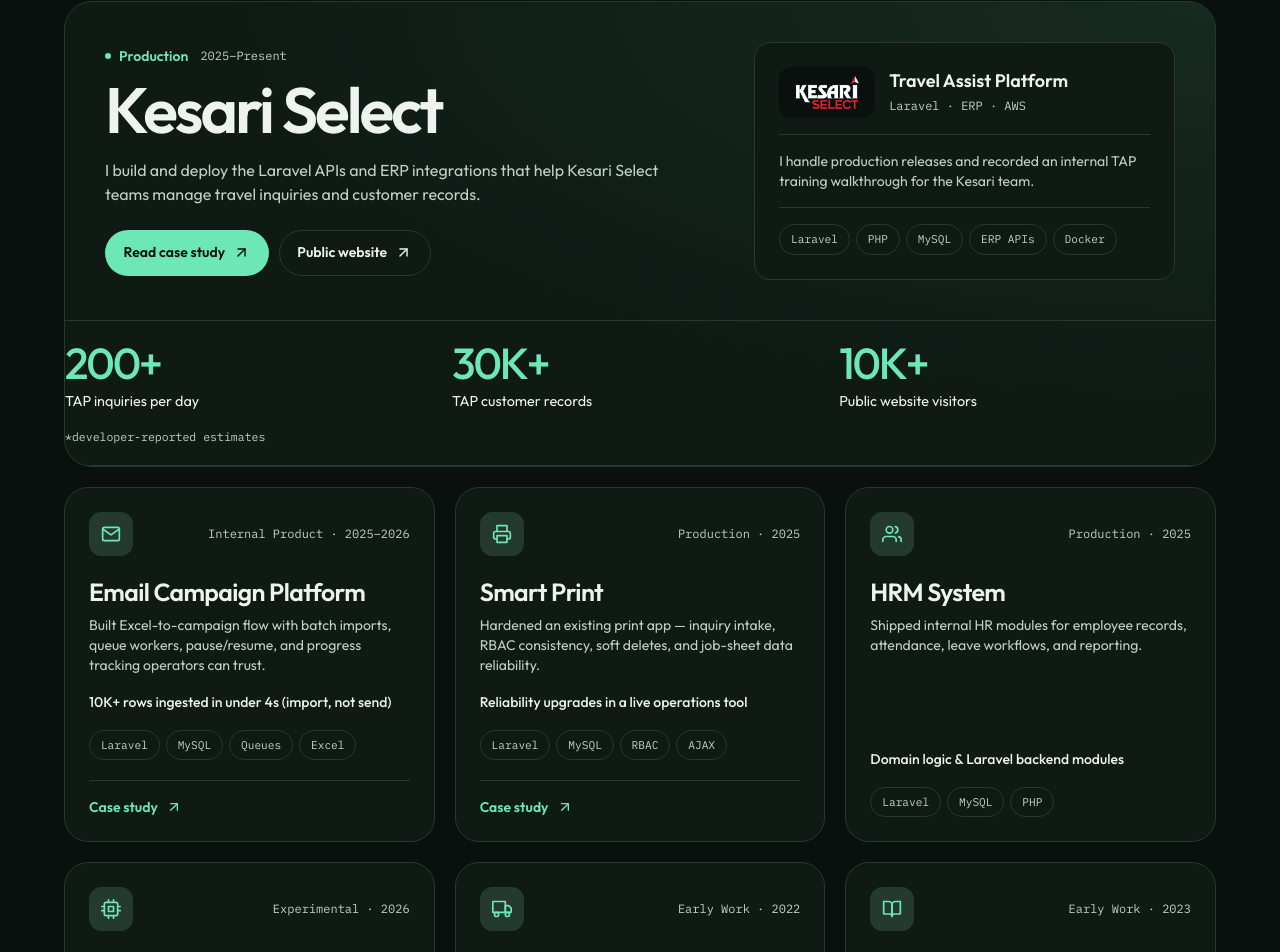
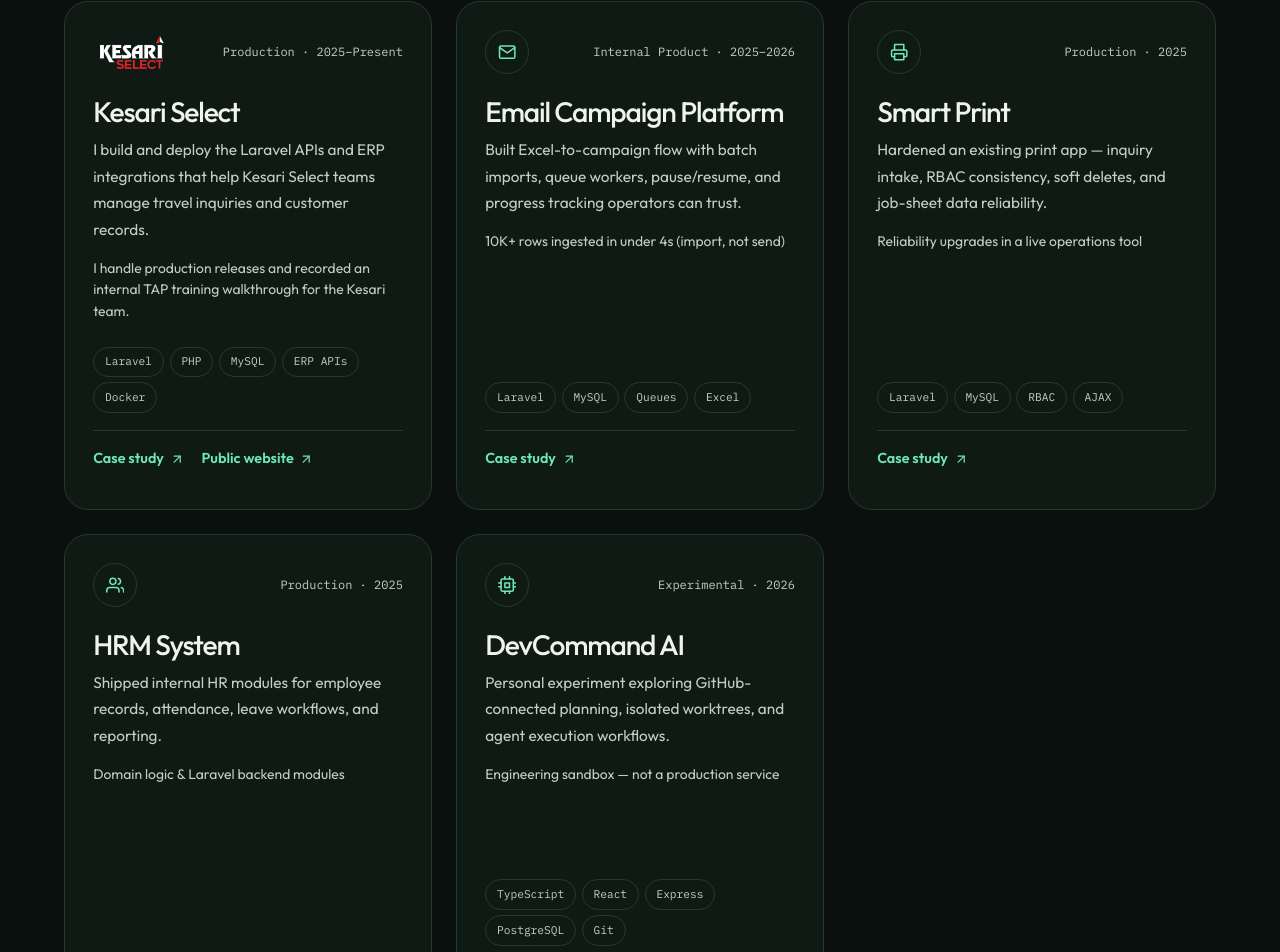
Before and after one commit to MadinBloch/Mysite, a React (Vite) app: page /projects in a window 1280 px wide. Shown: the part 308-1260 px from the top of the page. Built offline with nearby package versions, Linux system fonts and the light colour scheme.

Commit message:
Align project cards and disclose early work on demand

```diff
--- a/src/components/Projects.jsx
+++ b/src/components/Projects.jsx
@@ -1,162 +1,97 @@
 import { useState } from 'react'
 import { Link } from 'react-router-dom'
-import { AnimatePresence, motion, useReducedMotion } from 'framer-motion'
 import {
-  FiArrowUpRight, FiBookOpen, FiCpu, FiGithub, FiMail, FiPrinter, FiTruck, FiUsers,
+  FiArrowUpRight, FiBookOpen, FiChevronDown, FiCpu, FiGithub, FiMail, FiPrinter, FiTruck, FiUsers,
 } from 'react-icons/fi'
 import projects from '../data/projects.json'
-import Impact from './Impact'
+import { profile } from '../data/profile'
 import { SectionReveal } from './motion/SectionReveal'
 
 const filters = ['All', 'Production', 'Internal Product', 'Experimental', 'Early Work']
-const featured = projects.find((project) => project.caseStudySlug === 'kesari-select-backend')
-const icons = {
-  1: FiPrinter,
-  2: FiUsers,
-  3: FiMail,
-  6: FiTruck,
-  7: FiBookOpen,
-  8: FiCpu,
-}
-
-function Stack({ technologies }) {
-  return (
-    <ul aria-label="Technologies" className="flex flex-wrap gap-1.5">
-      {technologies.map((technology) => <li key={technology} className="tag">{technology}</li>)}
-    </ul>
-  )
-}
-
-function FeaturedProject({ project }) {
-  return (
-    <article className="project-feature">
-      <div className="grid gap-7 p-5 sm:p-8 lg:grid-cols-[1fr_.7fr] lg:items-center lg:gap-12 lg:p-10">
-        <div className="min-w-0">
-          <div className="flex flex-wrap items-center gap-x-3 gap-y-2">
-            <span className="inline-flex items-center gap-2 text-sm font-semibold text-accent">
-              <span className="h-1.5 w-1.5 rounded-full bg-accent" aria-hidden="true" />
-              {project.type}
-            </span>
-            <span className="portfolio-meta">{project.year}</span>
-          </div>
-          <h3 className="mt-3 font-display text-[clamp(2.4rem,5vw,4.5rem)] font-semibold leading-none tracking-[-0.045em]">
-            {project.title}
-          </h3>
-          <p className="portfolio-copy mt-4 max-w-[36rem] text-[0.95rem] sm:text-base">{project.description}</p>
-          <div className="mt-6 flex flex-wrap gap-2.5">
-            <Link to={'/projects/' + project.caseStudySlug} className="btn-primary">
-              Read case study <FiArrowUpRight size={17} aria-hidden="true" />
-            </Link>
-            <a href={project.live} target="_blank" rel="noreferrer" className="btn-outline">
-              Public website <FiArrowUpRight size={17} aria-hidden="true" />
-            </a>
-          </div>
-        </div>
-
-        <div className="rounded-2xl border border-line bg-panel p-5 sm:p-6">
-          <div className="flex items-center gap-3.5">
-            <div className="grid min-h-[3.2rem] w-24 shrink-0 place-items-center rounded-xl bg-ink px-2.5">
-              <img src={project.logo} alt="" width="258" height="113" loading="lazy" decoding="async" />
-            </div>
-            <div>
-              <p className="font-display text-lg font-semibold leading-tight">Travel Assist Platform</p>
-              <p className="portfolio-meta mt-1">Laravel · ERP · AWS</p>
-            </div>
-          </div>
-          <p className="portfolio-copy my-4 border-y border-line py-4 text-sm">{project.contribution}</p>
-          <Stack technologies={project.tech} />
-        </div>
-      </div>
-      <Impact />
-    </article>
-  )
-}
+const earlyProjects = projects.filter(project => project.type === 'Early Work')
+const icons = { 1: FiPrinter, 2: FiUsers, 3: FiMail, 6: FiTruck, 7: FiBookOpen, 8: FiCpu }
 
 function ProjectCard({ project }) {
   const Icon = icons[project.id] || FiCpu
+  const hasLinks = project.caseStudySlug || project.github || project.live
+  const liveLabel = project.live?.includes('youtu') ? 'Watch demo' : project.logo ? 'Public website' : 'Live site'
 
   return (
-    <article className="portfolio-panel group flex h-full min-w-0 flex-col p-5 transition-colors hover:border-line sm:p-6">
-      <div className="flex items-center justify-between gap-3">
-        <span className="grid h-11 w-11 place-items-center rounded-xl border border-line bg-line text-accent">
-          <Icon size={20} aria-hidden="true" />
-        </span>
-        <p className="portfolio-meta text-right">{project.type} · {project.year}</p>
+    <article className="portfolio-panel project-card">
+      <div className="project-meta">
+        {project.logo ? (
+          <img src={project.logo} alt="" width="258" height="113" loading="lazy" decoding="async" />
+        ) : (
+          <span className="project-icon"><Icon aria-hidden="true" /></span>
+        )}
+        <p className="portfolio-meta">{project.type} · {project.year}</p>
       </div>
-      <h3 className="mt-5 font-display text-[1.55rem] font-semibold leading-tight tracking-tight">{project.title}</h3>
-      <p className="portfolio-copy mt-2 flex-1 text-sm">{project.description}</p>
-      <p className="mb-4 mt-4 text-sm font-medium leading-relaxed text-foreground">{project.contribution}</p>
-      <Stack technologies={project.tech} />
-
-      {(project.caseStudySlug || project.github || project.live) && (
-        <div className="mt-5 flex flex-wrap gap-x-4 gap-y-2 border-t border-line pt-4 text-sm">
+      <h2>{project.title}</h2>
+      <p className="portfolio-copy">{project.description}</p>
+      <p className="project-contribution">{project.contribution}</p>
+      <footer className="project-footer">
+        <ul aria-label="Technologies">
+          {project.tech.map(technology => <li key={technology} className="tag">{technology}</li>)}
+        </ul>
+        {hasLinks && (
+          <div className="project-links">
             {project.caseStudySlug && (
-            <Link to={'/projects/' + project.caseStudySlug} className="link-accent" aria-label={'Read ' + project.title + ' case study'}>
-              Case study <FiArrowUpRight size={16} aria-hidden="true" />
+              <Link to={'/projects/' + project.caseStudySlug} aria-label={'Read ' + project.title + ' case study'}>
+                Case study <FiArrowUpRight aria-hidden="true" />
               </Link>
             )}
             {project.github && (
-            <a href={project.github} target="_blank" rel="noreferrer" className="link-accent">
-              GitHub <FiArrowUpRight size={16} aria-hidden="true" />
+              <a href={project.github} target="_blank" rel="noreferrer" aria-label={project.title + ' on GitHub'}>
+                GitHub <FiArrowUpRight aria-hidden="true" />
               </a>
             )}
             {project.live && (
-            <a href={project.live} target="_blank" rel="noreferrer" className="link-accent">
-              {project.live.includes('youtu') ? 'Watch demo' : 'Live site'} <FiArrowUpRight size={16} aria-hidden="true" />
+              <a href={project.live} target="_blank" rel="noreferrer" aria-label={liveLabel + ' for ' + project.title}>
+                {liveLabel} <FiArrowUpRight aria-hidden="true" />
               </a>
             )}
           </div>
         )}
+      </footer>
     </article>
   )
 }
 
 export default function Projects() {
   const [filter, setFilter] = useState('All')
-  const reduce = useReducedMotion()
-  const visibleProjects = projects.filter((project) => filter === 'All' || project.type === filter)
-  const otherProjects = visibleProjects.filter((project) => project !== featured)
+  const current = projects.filter(project => project.type !== 'Early Work' && (filter === 'All' || project.type === filter))
+  const showEarly = earlyProjects.length > 0 && (filter === 'All' || filter === 'Early Work')
 
   return (
     <section id="projects" className="section-shell destination-section" aria-labelledby="projects-title">
       <div className="portfolio-shell">
         <SectionReveal className="mb-7 flex flex-wrap items-end justify-between gap-x-6 gap-y-4 sm:mb-9">
           <h1 id="projects-title" className="destination-title">Selected <em>work.</em></h1>
-          <a href="https://github.com/MadinBloch" target="_blank" rel="noreferrer" className="btn-outline">
+          <a href={profile.github} target="_blank" rel="noreferrer" className="btn-outline">
             <FiGithub size={17} aria-hidden="true" /> GitHub profile <FiArrowUpRight size={15} aria-hidden="true" />
           </a>
         </SectionReveal>
-
         <div className="mb-5 flex flex-wrap gap-2 sm:mb-6" role="group" aria-label="Filter projects">
-          {filters.map((item) => (
-            <button
-              key={item}
-              type="button"
-              className="filter-button"
-              aria-pressed={filter === item}
-              onClick={() => setFilter(item)}
-            >
+          {filters.map(item => (
+            <button key={item} type="button" className="filter-button" aria-pressed={filter === item} onClick={() => setFilter(item)}>
               {item}
             </button>
           ))}
         </div>
-        <p className="sr-only" role="status">{visibleProjects.length} projects</p>
-
-        <AnimatePresence mode="wait" initial={false}>
-          <motion.div
-            key={filter}
-            initial={reduce ? false : { opacity: 0, y: 8 }}
-            animate={{ opacity: 1, y: 0 }}
-            exit={reduce ? undefined : { opacity: 0 }}
-            transition={reduce ? { duration: 0 } : { duration: 0.2 }}
-            className="space-y-4 sm:space-y-5"
-          >
-            {visibleProjects.includes(featured) && <FeaturedProject project={featured} />}
-            <div className="grid gap-4 sm:grid-cols-2 sm:gap-5 lg:grid-cols-3">
-              {otherProjects.map((project) => <ProjectCard key={project.id} project={project} />)}
+        <p className="sr-only" role="status">{current.length + (showEarly ? earlyProjects.length : 0)} projects</p>
+        {current.length > 0 && (
+          <div className="project-grid">
+            {current.map(project => <ProjectCard key={project.id} project={project} />)}
           </div>
-          </motion.div>
-        </AnimatePresence>
+        )}
+        {showEarly && (
+          <details className="early-projects" key={filter} open={filter === 'Early Work'}>
+            <summary>More early projects <FiChevronDown aria-hidden="true" /></summary>
+            <div className="project-grid">
+              {earlyProjects.map(project => <ProjectCard key={project.id} project={project} />)}
+            </div>
+          </details>
+        )}
       </div>
     </section>
   )
--- a/src/index.css
+++ b/src/index.css
@@ -296,7 +296,7 @@
   isolation: isolate;
   overflow: hidden;
   border: 1px solid var(--line);
-  border-radius: 1.75rem;
+  border-radius: var(--radius-card);
   background: linear-gradient(125deg, var(--panel), var(--panel) 78%);
 }
 
--- a/src/portfolio.css
+++ b/src/portfolio.css
@@ -529,3 +529,30 @@
   .writing-rows li > a div { grid-column: 1; }
   .writing-rows li > a > svg { grid-area: 1/2/3/3; }
 }
+
+.project-grid { display: grid; grid-template-columns: repeat(3, minmax(0, 1fr)); grid-auto-rows: 1fr; gap: clamp(0.9rem, 2vw, 1.5rem); }
+.project-card { min-width: 0; display: flex; flex-direction: column; padding: clamp(1.15rem, 2.2vw, 1.9rem); }
+.project-meta { display: flex; align-items: center; justify-content: space-between; gap: 1rem; min-height: 2.75rem; }
+.project-meta p { text-align: right; }
+.project-meta img { width: 4.8rem; height: auto; }
+.project-icon { flex: none; display: grid; place-items: center; width: 2.75rem; aspect-ratio: 1; color: var(--mint); border: 1px solid var(--line); border-radius: 50%; font-size: 1.15rem; }
+.project-card h2 { margin-block: 1.4rem 0.6rem; font: 500 clamp(1.7rem, 2.2vw, 2.2rem)/1.08 var(--display); letter-spacing: -0.04em; }
+.project-card .portfolio-copy { font-size: 0.96rem; }
+.project-contribution { margin-block: 0.85rem 1.5rem; font-size: 0.87rem; line-height: 1.55; color: var(--muted); }
+.project-footer { margin-top: auto; }
+.project-footer ul { display: flex; flex-wrap: wrap; gap: 0.35rem; }
+.project-links { display: flex; gap: 0.3rem 1.1rem; flex-wrap: wrap; border-top: 1px solid var(--line); margin-top: 1.1rem; padding-top: 0.35rem; }
+.project-links a { display: inline-flex; align-items: center; gap: 0.35rem; min-height: 44px; font-size: 0.9rem; font-weight: 600; color: var(--mint); }
+.project-links a:hover { text-decoration: underline; text-underline-offset: 0.25em; }
+.early-projects { margin-top: 1.5rem; border-block: 1px solid var(--line); }
+.early-projects summary { display: flex; align-items: center; justify-content: space-between; color: var(--text); cursor: pointer; min-height: 60px; font-weight: 500; }
+.early-projects summary::-webkit-details-marker { display: none; }
+.early-projects summary svg { color: var(--mint); }
+.early-projects[open] summary svg { transform: rotate(180deg); }
+.early-projects .project-grid { padding-bottom: 1.5rem; }
+@media (min-width: 640px) and (max-width: 1023px) {
+  .project-grid { grid-template-columns: repeat(2, minmax(0, 1fr)); }
+}
+@media (max-width: 639px) {
+  .project-grid { grid-template-columns: minmax(0, 1fr); }
+}
```
Lines whose indentation alone changed are shown as unchanged.
